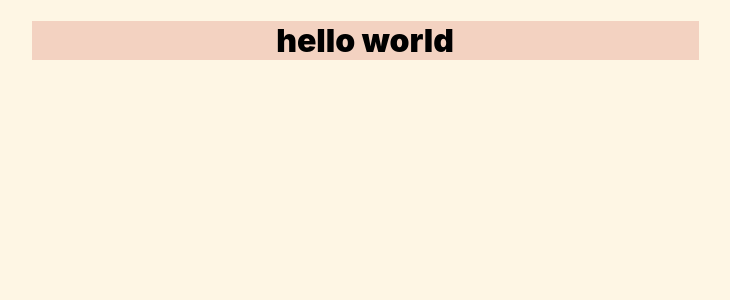
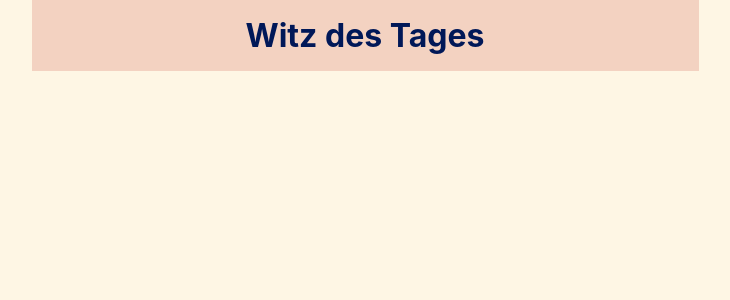
Before and after one commit to PReichetanz/joke-of-the-day, a React (Create React App) app: page / in a window 1280 px wide. Shown: the top 300 px of the page, without its empty margins (275-1005 px from the left). Built offline with nearby package versions, Linux system fonts and the light colour scheme.

Commit message:
Add Header component

```diff
--- a/src/App.tsx
+++ b/src/App.tsx
@@ -1,10 +1,6 @@
 import React from 'react';
-import styled from 'styled-components';
+import Header from './components/Header';
 
 export default function App(): JSX.Element {
-  return <Header>hello world</Header>;
+  return <Header>Witz des Tages</Header>;
 }
-
-const Header = styled.h1`
-  font-weight: 900;
-`;
--- /dev/null
+++ b/src/components/Header.tsx
@@ -0,0 +1,21 @@
+import React from 'react';
+import type { ReactNode } from 'react';
+import styled from 'styled-components';
+
+type HeaderProps = {
+  children: ReactNode;
+};
+
+export default function Header({ children }: HeaderProps): JSX.Element {
+  return (
+    <header>
+      <Heading>{children}</Heading>
+    </header>
+  );
+}
+
+const Heading = styled.h1`
+  margin: 0;
+  padding: 1rem;
+  color: var(--color-headline);
+`;
```
